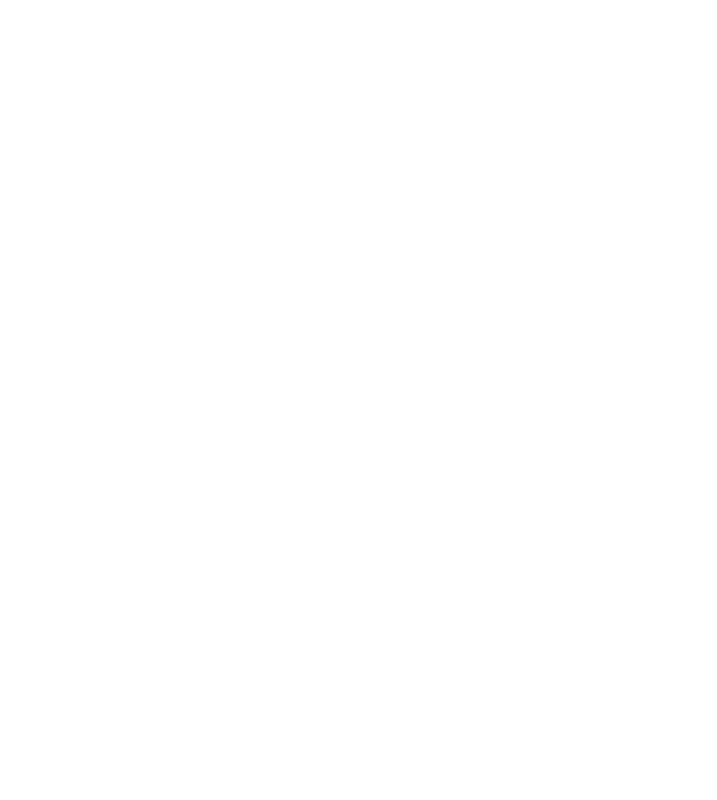
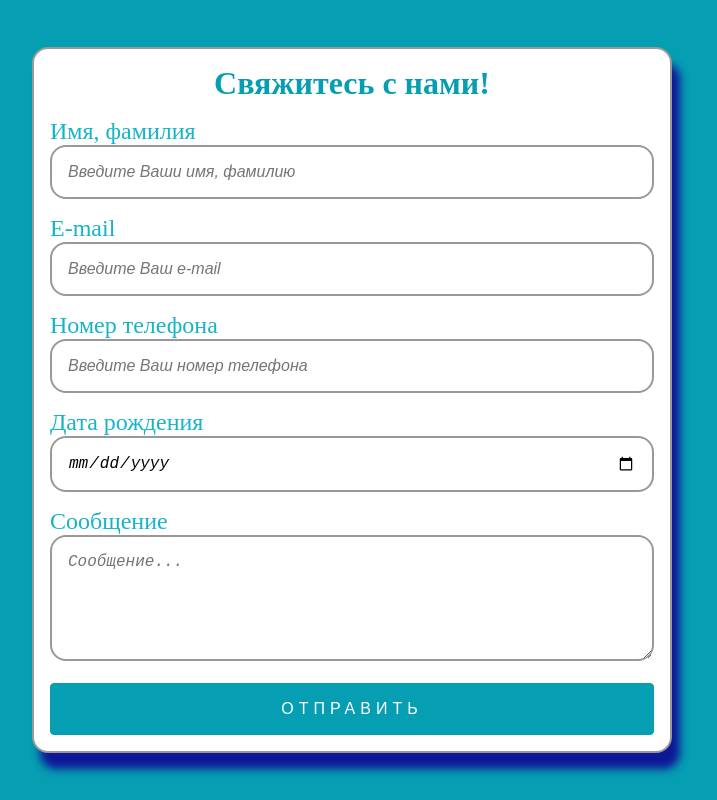
Before and after one commit to MrsMariya/Form-test, a React (Create React App) app in the folder form-test/: page / in a window 1280 px wide. Shown: the whole page, without its empty margins (288-1005 px from the left). Built offline with nearby package versions, Linux system fonts and the light colour scheme.

Commit message:
feat: add form, email, name and surname validation

```diff
--- a/form-test/src/App.tsx
+++ b/form-test/src/App.tsx
@@ -1,8 +1,10 @@
-import './App.scss';
+import './Sass/App.scss';
+import Form from './components/Form';
 
 function App() {
   return (
-    <div className="App">
+    <div className={'App'}>
+      <Form />
     </div>
   );
 }
--- /dev/null
+++ b/form-test/src/Sass/App.scss
@@ -0,0 +1,3 @@
+@import "./variables";
+@import "./elements";
+@import "../components/formStyle.scss"
--- /dev/null
+++ b/form-test/src/Sass/elements.scss
@@ -0,0 +1,14 @@
+*{
+  margin: 0;
+  padding: 0;
+  box-sizing: border-box;
+}
+
+body {
+  display: flex;
+  justify-content: center;
+  align-items: center;
+  margin: 0;
+  min-height: 100vh;
+  background-color: $background;
+}
--- /dev/null
+++ b/form-test/src/Sass/variables.scss
@@ -0,0 +1,6 @@
+$font: sans-serif;
+$primary: #0e1796;
+$secondary: #999;
+$background: #069eb3;
+$buttonHover: #16b4c8;
+$ligthBackground: #fff;
--- a/form-test/src/components/Form.tsx
+++ b/form-test/src/components/Form.tsx
@@ -1,6 +1,116 @@
+import React, { useState } from "react";
+
 const Form = () => {
+  const [name, setName] = useState('');
+  const [email, setEmail] = useState('');
+  const [phone, setPhone] = useState('');
+  const [birthDate, setBirthDate] = useState('');
+  const [message, setMessage] = useState('');
+  const [errorName, setErrorName] = useState('Поле не может быть пустым!');
+  const [errorEmail, setErrorEmail] = useState('Поле не может быть пустым!');
+  const [isValidName, setIsValidName] = useState(false);
+  const [isValidEmail, setIsValidEmail] = useState(false);
+
+  const handleSubmit = (event: React.FormEvent<HTMLFormElement>) => {
+    event.preventDefault();
+  }
+
+  const blurHandler = (event: React.ChangeEvent<HTMLInputElement>) => {
+    switch(event.target.name){
+      case 'nameLastname' : setIsValidName(true)
+      break
+      case 'email' : setIsValidEmail(true)
+      break
+    }
+  }
+
+  const nameHandler = (event: React.ChangeEvent<HTMLInputElement>) => {
+    setName(event.target.value.toUpperCase())
+    const firstName = event.target.value.split(' ')[0]
+    const lastName = event.target.value.split(' ')[1]
+    console.log(typeof(firstName))
+    if(firstName.length < 3) {
+      setErrorName('Длина должна быть не менее 3 букв')
+    }
+      else if(name.split(' ').length < 2) {
+      setErrorName('Необходимо ввести имя и фамилию')
+    } else if(lastName.length < 3) {
+      setErrorName('Длина должна быть не менее 3 букв')
+    }  else {
+      setErrorName('')
+    }
+  }
+
+  const emailHandler = (event: React.ChangeEvent<HTMLInputElement>) => {
+    setEmail(event.target.value)
+    const re = /\S+@\S+\.\S+/;
+    if(!re.test(event.target.value)){
+      setErrorEmail('Некорректный адрес')
+    } else {
+      setErrorEmail('')
+    }
+  }
+
+
   return (
-    <div>Form</div>
+    <div className={'wrapper'}>
+      <form className={'contact-form'} onSubmit={handleSubmit}>
+        <h1>Свяжитесь с нами!</h1>
+          <label htmlFor={'nameLastname'}>
+            Имя, фамилия
+            <input type={'text'}
+             placeholder={'Введите Ваши имя, фамилию'}
+             name={'nameLastname'}
+             value={name}
+             onBlur={(e)=> blurHandler(e)}
+             onChange={(e) => nameHandler(e)}
+             />
+             {(isValidName && errorName) && <span className={'error-message'}>{errorName}</span>}
+          </label>
+          <label htmlFor={'email'}>
+            E-mail
+            <input type={'text'}
+             placeholder={'Введите Ваш e-mail'}
+             name={'email'}
+             value={email}
+             onChange={(e) => emailHandler(e)}
+             onBlur={(e)=> blurHandler(e)}
+             />
+            {(isValidEmail && errorEmail) && <span className={'error-message'}>{errorEmail}</span>}
+          </label>
+          <label htmlFor={'phone'} >
+            Номер телефона
+            <input type={'text'}
+             placeholder={'Введите Ваш номер телефона'}
+             name={'phone'}
+             value={phone}
+             onChange={(e) => setPhone(e.target.value)}
+             />
+          </label>
+          <label htmlFor={'birthDate'} >
+            Дата рождения
+            <input type={'date'}
+             placeholder={'Выберите Вашу дата рождения'}
+             name={'birthDate'}
+             value={birthDate}
+             onChange={(e) => setBirthDate(e.target.value)}
+             />
+          </label>
+          <label htmlFor={'message'} >
+            Сообщение
+            <textarea name={'message'}
+             maxLength={300}
+             placeholder={'Сообщение...'}
+             rows={5}
+             value={message}
+             onChange={(e) => setMessage(e.target.value)}
+                />
+          </label>
+        <button className={'send-button'} type={'submit'}>
+          Отправить
+        </button>
+      </form>
+    </div>
   )
 };
 
--- /dev/null
+++ b/form-test/src/components/formStyle.scss
@@ -0,0 +1,80 @@
+.App {
+  display: flex;
+  min-height: 100vh;
+  flex-direction: column;
+}
+
+.wrapper {
+  display: flex;
+  flex-direction: column;
+  padding: 1rem;
+  margin: auto;
+  width: 40rem;
+  align-items: center;
+  border: 2px solid $secondary;
+  border-radius: 1rem;
+  background-color: $ligthBackground;
+  box-shadow: 0.5rem 1rem 0.5rem $primary;
+}
+
+.contact-form {
+  display: flex;
+  flex-direction: column;
+  justify-content: space-around;
+  font-size: 1rem;
+  gap: 1rem;
+  width: 100%;
+
+    h1 {
+        color: $background;
+        text-align: center;
+      }
+
+    input[type="text"], input[type="date"], textarea {
+      width:100%;
+      padding: 1rem;
+      font-style: italic;
+      border: 2px solid $secondary;
+      border-radius: 1rem;
+      background: transparent;
+      outline-color: #FFD6BA;
+      font-size: 1rem;
+  }
+
+    textarea {
+      resize: vertical;
+    }
+
+    label {
+      color: $buttonHover;
+      font-size: 1.5rem;
+    }
+
+  .send-button {
+    padding: 1rem;
+    text-align: center;
+    font-size: 1rem;
+    background-color: $background;
+    border: 1px solid $background;
+    border-radius: 4px;
+    color: $ligthBackground;
+    letter-spacing: 5px;
+    text-transform: uppercase;
+    cursor: pointer;
+    transition: background-color 0.3s linear;
+  }
+
+  .send-button:hover {
+    background-color: $buttonHover;
+  }
+
+  .send-button:active {
+    background-color: $primary;
+    transform:translateX(1.3);
+  }
+}
+
+.error-message {
+  color: #ff0000;
+  font-size: 0.8rem;
+}
--- a/form-test/src/index.scss
+++ /dev/null
@@ -1,13 +0,0 @@
-body {
-  margin: 0;
-  font-family: -apple-system, BlinkMacSystemFont, 'Segoe UI', 'Roboto', 'Oxygen',
-    'Ubuntu', 'Cantarell', 'Fira Sans', 'Droid Sans', 'Helvetica Neue',
-    sans-serif;
-  -webkit-font-smoothing: antialiased;
-  -moz-osx-font-smoothing: grayscale;
-}
-
-code {
-  font-family: source-code-pro, Menlo, Monaco, Consolas, 'Courier New',
-    monospace;
-}
--- a/form-test/src/index.tsx
+++ b/form-test/src/index.tsx
@@ -1,6 +1,5 @@
 import React from 'react';
 import ReactDOM from 'react-dom/client';
-import './index.scss';
 import App from './App';
 
 const root = ReactDOM.createRoot(
```
Also changed, not shown: form-test/src/App.scss (deleted), form-test/src/components/style.scss (deleted).
